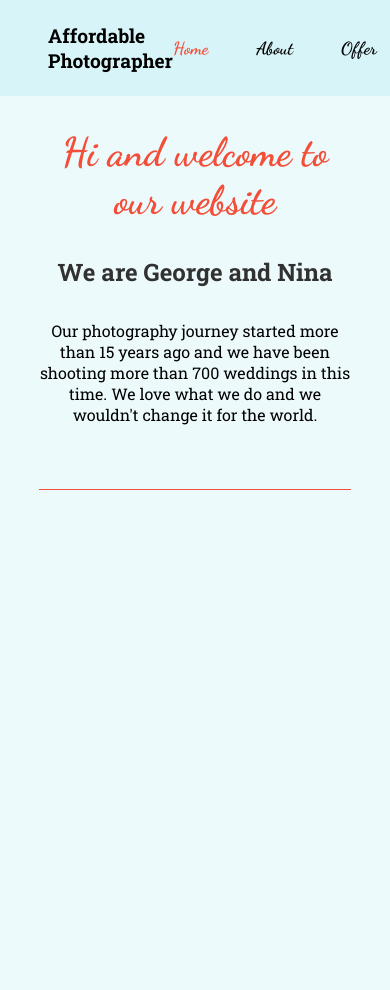
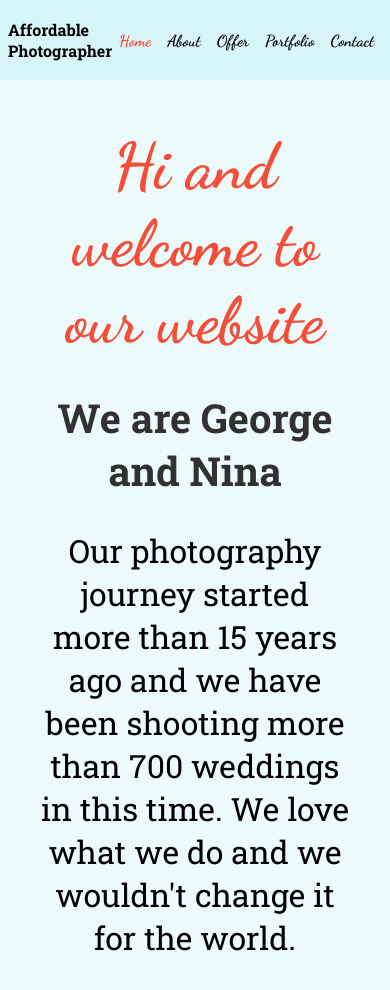
Before and after one commit to georgeciurca/affordable_photographer, a plain HTML site: page about.html in a window 390 px wide. Shown: the top 990 px of the page. Drawn offline with Linux system fonts and the light colour scheme.

Commit message:
css updates

```diff
--- a/about.css
+++ b/about.css
@@ -16,7 +16,7 @@
 header {
   display: flex;
   justify-content: space-between;
-  height: 6rem;
+  height: 5rem;
   background-color: var(--blue);
   align-items: center;
   position: fixed;
@@ -30,22 +30,24 @@ header a {
 header ul {
   list-style: none;
   display: flex;
-  font-size: 1.7rem;
+  font-size: 1.5rem;
   font-family: dancing script, sans-serif;
 }
 
 header ul li {
   margin-right: 2rem;
   padding-right: 1rem;
-  font-size: 1.8rem;
+  font-size: 1.5rem;
   font-weight: 700;
 }
 .page-logo {
-  font-size: 3rem;
-  margin-left: 3rem;
+  font-size: 1.7rem;
+  margin-left: 5rem;
   font-weight: 700;
   font-family: roboto slab, sans-serif;
 }
+
+
 
 .home-btn {
   color: var(--red);
@@ -196,7 +198,7 @@ footer {
   font-size: 1.5rem;
 }
 
-@media screen and (max-width: 1950px) {
+/* @media screen and (max-width: 1950px) {
   body {
     width: 100%;
   }
@@ -261,7 +263,7 @@ footer {
   .contact-details-footer p {
     font-size: 1rem;
   }
-}
+} */
 
 @media (max-width: 768px) {
   body {
@@ -272,13 +274,23 @@ footer {
     position: fixed;
   }
   .page-logo {
-    font-size: 1.2rem;
+    font-size: 1rem;
+    width: 70%;
+    margin:0;
+    padding-left: 0.5rem;
+    justify-content: center;
   }
   header ul li {
-    font-size: 1.1rem;
+    font-size: 1rem;
+    margin-right: 0.5rem;
+    padding-right: 0.5rem;
   }
+  .last-menu-btn {
+    padding-right: 0.5rem;
+  }
+
   #highlights-ul {
-    flex-direction: column;
+    /* flex-direction: column; */
   }
   #highlights h2 {
     font-size: 3rem;
@@ -304,62 +316,6 @@ footer {
   }
 }
 
-/* @media (max-width: 768px) {
-  body {
-    width: 100%;
-  }
-  header {
-    width: 100%;
-    position: fixed;
-  }
-  .page-logo {
-    font-size: 0.8rem;
-  }
-  header ul li {
-    font-size: 1rem;
-  }
-  #first-section h1 {
-    font-size: 3.5rem;
-  }
-  #first-section h2 {
-    font-size: 2.5rem;
-  }
-  #first-section p {
-    font-size: 1.5rem;
-  }
-
-  #second-section {
-    flex-direction: column;
-  }
-  #second-section img {
-    padding-bottom: 2rem;
-  }
-  #second-section p {
-    margin: auto;
-    font-size: 1.2rem;
-  }
-  #third-section {
-    padding-top: 0rem;
-  }
-  #third-section h3 {
-    font-size: 2.5rem;
-  }
-  #third-section p {
-    font-size: 1.2rem;
-  }
-  #highlights-ul {
-    flex-direction: column;
-  }
-  #portfolio-link a {
-    font-size: 2rem;
-  }
-  .footer-btn {
-    font-size: 1.2rem;
-  }
-  .contact-details-footer p {
-    font-size: 1.2rem;
-  }
-} */
 @media (max-width: 375px) {
   body {
     width: 100%;
@@ -395,39 +351,8 @@ footer {
   .affordable-photography p {
     font-size: 1rem;
   }
-
-  #first-section h1 {
-    font-size: 2rem;
-  }
-  #first-section h2 {
-    font-size: 1.5rem;
-  }
-  #first-section p {
-    font-size: 1rem;
-  }
-
-  #second-section {
-    flex-direction: column;
-  }
-  #second-section img {
-    padding-bottom: 2rem;
-    height: 300px;
-  }
-  #second-section p {
-    margin: auto;
-    font-size: 1rem;
-  }
-  #third-section {
-    padding-top: 0rem;
-  }
-  #third-section h3 {
-    font-size: 2rem;
-  }
-  #third-section p {
-    font-size: 1rem;
-  }
   #highlights-ul {
-    flex-direction: column;
+    /* flex-direction: column; */
   }
   #highlights h2 {
     font-size: 3rem;
--- a/contact.css
+++ b/contact.css
@@ -23,6 +23,16 @@ header {
   width: 100%;
 }
 
+header {
+  display: flex;
+  justify-content: space-between;
+  height: 5rem;
+  background-color: var(--blue);
+  align-items: center;
+  position: fixed;
+  width: 100%;
+}
+
 header a {
   text-decoration: none;
   color: black;
@@ -30,19 +40,19 @@ header a {
 header ul {
   list-style: none;
   display: flex;
-  font-size: 1.7rem;
+  font-size: 1.5rem;
   font-family: dancing script, sans-serif;
 }
 
 header ul li {
   margin-right: 2rem;
   padding-right: 1rem;
-  font-size: 1.8rem;
+  font-size: 1.5rem;
   font-weight: 700;
 }
 .page-logo {
-  font-size: 3rem;
-  margin-left: 3rem;
+  font-size: 1.7rem;
+  margin-left: 5rem;
   font-weight: 700;
   font-family: roboto slab, sans-serif;
 }
@@ -256,7 +266,7 @@ footer {
   font-size: 1.5rem;
 }
 
-@media screen and (max-width: 1950px) {
+/* @media screen and (max-width: 1950px) {
   body {
     width: 100%;
   }
@@ -305,7 +315,7 @@ footer {
   .contact-details-footer p {
     font-size: 1rem;
   }
-}
+} */
 
 @media (max-width: 768px) {
   body {
@@ -316,39 +326,40 @@ footer {
     position: fixed;
   }
   .page-logo {
-    font-size: 1.2rem;
+    font-size: 1rem;
+    width: 70%;
+    margin:0;
+    padding-left: 0.5rem;
+    justify-content: center;
   }
   header ul li {
-    font-size: 1.1rem;
+    font-size: 1rem;
+    margin-right: 0.5rem;
+    padding-right: 0.5rem;
+  }
+  .last-menu-btn {
+    padding-right: 0.5rem;
   }
 
-  .first-section h1 {
+  #highlights-ul {
+    /* flex-direction: column; */
+  }
+  #highlights h2 {
     font-size: 3rem;
+    margin: 1rem auto;
   }
-  .first-section h2 {
-    font-size: 1.7rem;
+  .highlights img {
+    height: 300px;
   }
-  .first-section p{
-    font-size: 1.2rem;
+  #highlights-ul p {
+    font-size: 1rem;
   }
-
-  form {
-    width: 100%;
+  #highlights-ul {
+    flex-direction: column;
   }
-
-  form h2 {
-    font-size: 1.5rem;
+  #portfolio-link a {
+    font-size: 2rem;
   }
-  .inline-control, .inline-control input {
-    font-size: 1.5rem;
-  }
-  #contact-details h2 {
-    font-size: 1.5rem;
-  }
-  #contact-details h2 strong {
-    font-size: 1.5rem;
-  }
-
   .footer-btn {
     font-size: 1.2rem;
   }
@@ -356,6 +367,7 @@ footer {
     font-size: 1.2rem;
   }
 }
+
 @media (max-width: 375px) {
   body {
     width: 100%;
@@ -375,46 +387,6 @@ footer {
     padding-bottom: 1rem;
     margin: auto;
   }
-
-  .first-section h1 {
-    font-size: 2.5rem;
-  }
-  .first-section h2 {
-    font-size: 1.5rem;
-  }
-  .first-section p{
-    font-size: 1rem;
-  }
-
-  form {
-    width: 100%;
-
-    font-size: 1rem;
-  }
-
-  form h2 {
-    font-size: 1.5rem;
-  }
-  .inline-control {
-    font-size: 1rem;
-  }
-  .inline-control input {
-    font-size: 1rem;
-  }
-  #contact-details h2 {
-    font-size: 1.5rem;
-  }
-  #contact-details h2 strong {
-    font-size: 1.5rem;
-  }
-
-  .btn {
-    padding: 1rem 2rem;
-    font-size: 1rem;
-  }
-
-
-
   #image-container {
     height: 50rem;
   }
@@ -425,14 +397,14 @@ footer {
     font-size: 2rem;
   }
   .affordable-photography h3 {
-    font-size: 1.5rem;
+    font-size: 2rem;
     margin-top: 1rem;
   }
   .affordable-photography p {
     font-size: 1rem;
   }
   #highlights-ul {
-    flex-direction: column;
+    /* flex-direction: column; */
   }
   #highlights h2 {
     font-size: 3rem;
@@ -445,7 +417,7 @@ footer {
     font-size: 1rem;
   }
   #portfolio-link a {
-    font-size: 1.5rem;
+    font-size: 1.7rem;
   }
   .footer-btn {
     font-size: 1rem;
--- a/index.css
+++ b/index.css
@@ -106,7 +106,7 @@ header ul li {
   font-family: var(--font-family-roboto);
   font-size: 1rem;
   padding: 0.4rem;
-  padding-bottom: 1rem;
+  padding-bottom: rem;
   text-decoration: none;
   text-shadow: 0.2px 0.2px black;
   color: var(--blue);
@@ -115,6 +115,7 @@ header ul li {
 }
 .link-image {
   margin-bottom: 1rem;
+  margin-top: 5rem;
 }
 .image-container-text a:hover {
   background-color: var(--blue);
@@ -227,7 +228,7 @@ footer {
 }
 
 .footer-btn {
-  font-size: 1rem;
+  font-size: 1.2rem;
   font-family: var(--font-family-roboto);
   text-decoration: none;
   color: var(--blue);
@@ -248,7 +249,7 @@ footer {
 .contact-details-footer p {
   margin: 1rem;
   font-family: var(--font-family-roboto);
-  font-size: 1.5rem;
+  font-size: 1rem;
 }
 
 /* @media screen and (max-width: 1950px) {
@@ -327,10 +328,20 @@ footer {
   }
   .page-logo {
     font-size: 1rem;
+    width: 70%;
+    margin:0;
+    padding-left: 0.5rem;
+    justify-content: center;
   }
   header ul li {
     font-size: 1rem;
+    margin-right: 0.5rem;
+    padding-right: 0.5rem;
   }
+  .last-menu-btn {
+    padding-right: 0.5rem;
+  }
+
   #highlights-ul {
     /* flex-direction: column; */
   }
--- a/offer.css
+++ b/offer.css
@@ -16,7 +16,7 @@
 header {
   display: flex;
   justify-content: space-between;
-  height: 6rem;
+  height: 5rem;
   background-color: var(--blue);
   align-items: center;
   position: fixed;
@@ -30,19 +30,19 @@ header a {
 header ul {
   list-style: none;
   display: flex;
-  font-size: 1.7rem;
+  font-size: 1.5rem;
   font-family: dancing script, sans-serif;
 }
 
 header ul li {
   margin-right: 2rem;
   padding-right: 1rem;
-  font-size: 1.8rem;
+  font-size: 1.5rem;
   font-weight: 700;
 }
 .page-logo {
-  font-size: 3rem;
-  margin-left: 3rem;
+  font-size: 1.7rem;
+  margin-left: 5rem;
   font-weight: 700;
   font-family: roboto slab, sans-serif;
 }
@@ -225,7 +225,7 @@ footer {
   font-size: 1.5rem;
 }
 
-@media screen and (max-width: 1950px) {
+/* @media screen and (max-width: 1950px) {
   body {
     width: 100%;
   }
@@ -303,7 +303,7 @@ footer {
   #first-section {
     width: 100%;
   }
-};
+}; */
 
 @media (max-width: 768px) {
   body {
@@ -314,33 +314,34 @@ footer {
     position: fixed;
   }
   .page-logo {
-    font-size: 1.2rem;
+    font-size: 1rem;
+    width: 70%;
+    margin:0;
+    padding-left: 0.5rem;
+    justify-content: center;
   }
   header ul li {
-    font-size: 1.1rem;
+    font-size: 1rem;
+    margin-right: 0.5rem;
+    padding-right: 0.5rem;
   }
-  #first-section {
-    width: 100vw;
-  }
-  #first-section h1 {
-    font-size: 3rem;
-  }
-  #first-section h2 {
-    font-size: 2rem;
-  }
-  #first-section p {
-    font-size: 1.2rem;
-  }
-  #packages {
-    flex-direction: column;
-  }
-  #third-section a {
-    font-size: 2rem;
-  }
-  #third-section p {
-    font-size: 1.2rem;
+  .last-menu-btn {
+    padding-right: 0.5rem;
   }
 
+  #highlights-ul {
+    /* flex-direction: column; */
+  }
+  #highlights h2 {
+    font-size: 3rem;
+    margin: 1rem auto;
+  }
+  .highlights img {
+    height: 300px;
+  }
+  #highlights-ul p {
+    font-size: 1rem;
+  }
   #highlights-ul {
     flex-direction: column;
   }
@@ -354,6 +355,7 @@ footer {
     font-size: 1.2rem;
   }
 }
+
 @media (max-width: 375px) {
   body {
     width: 100%;
@@ -373,41 +375,6 @@ footer {
     padding-bottom: 1rem;
     margin: auto;
   }
-  #first-section {
-    width: 100%;
-  }
-  #first-section h1 {
-    font-size: 2rem;
-  }
-  #first-section h2 {
-    font-size: 1.5rem;
-  }
-  #first-section p {
-    font-size: 1rem;
-  }
-  #packages {
-    flex-direction: column;
-  }
-  .packages {
-    width: 20rem;
-  }
-  .packages h2 {
-    font-size: 2.3rem;
-  }
-  .packages h3 {
-    font-size: 1.5rem;
-  }
-  .packages li {
-    font-size: 1rem;
-  }
-  #third-section a {
-    font-size: 1rem;
-    padding: 0;
-    margin: 0;
-  }
-  #third-section p {
-    font-size: 0.7rem;
-  }
   #image-container {
     height: 50rem;
   }
@@ -416,6 +383,29 @@ footer {
   }
   .image-container-text h2 {
     font-size: 2rem;
+  }
+  .affordable-photography h3 {
+    font-size: 2rem;
+    margin-top: 1rem;
+  }
+  .affordable-photography p {
+    font-size: 1rem;
+  }
+  #highlights-ul {
+    /* flex-direction: column; */
+  }
+  #highlights h2 {
+    font-size: 3rem;
+    margin: 1rem auto;
+  }
+  .highlights img {
+    height: 200px;
+  }
+  #highlights-ul p {
+    font-size: 1rem;
+  }
+  #portfolio-link a {
+    font-size: 1.7rem;
   }
   .footer-btn {
     font-size: 1rem;
--- a/portfolio.css
+++ b/portfolio.css
@@ -23,6 +23,16 @@ header {
   width: 100%;
 }
 
+header {
+  display: flex;
+  justify-content: space-between;
+  height: 5rem;
+  background-color: var(--blue);
+  align-items: center;
+  position: fixed;
+  width: 100%;
+}
+
 header a {
   text-decoration: none;
   color: black;
@@ -30,23 +40,22 @@ header a {
 header ul {
   list-style: none;
   display: flex;
-  font-size: 1.7rem;
+  font-size: 1.5rem;
   font-family: dancing script, sans-serif;
 }
 
 header ul li {
   margin-right: 2rem;
   padding-right: 1rem;
-  font-size: 1.8rem;
+  font-size: 1.5rem;
   font-weight: 700;
 }
 .page-logo {
-  font-size: 3rem;
-  margin-left: 3rem;
+  font-size: 1.7rem;
+  margin-left: 5rem;
   font-weight: 700;
   font-family: roboto slab, sans-serif;
 }
-
 .home-btn {
   color: var(--red);
 }
@@ -146,7 +155,7 @@ footer {
   font-size: 1.5rem;
 }
 
-@media screen and (max-width: 1950px) {
+/* @media screen and (max-width: 1950px) {
   body {
     width: 100%;
   }
@@ -212,7 +221,7 @@ footer {
   .contact-details-footer p {
     font-size: 1rem;
   }
-}
+} */
 
 @media (max-width: 768px) {
   body {
@@ -223,12 +232,34 @@ footer {
     position: fixed;
   }
   .page-logo {
-    font-size: 1.2rem;
+    font-size: 1rem;
+    width: 70%;
+    margin:0;
+    padding-left: 0.5rem;
+    justify-content: center;
   }
   header ul li {
-    font-size: 1.1rem;
+    font-size: 1rem;
+    margin-right: 0.5rem;
+    padding-right: 0.5rem;
+  }
+  .last-menu-btn {
+    padding-right: 0.5rem;
   }
 
+  #highlights-ul {
+    /* flex-direction: column; */
+  }
+  #highlights h2 {
+    font-size: 3rem;
+    margin: 1rem auto;
+  }
+  .highlights img {
+    height: 300px;
+  }
+  #highlights-ul p {
+    font-size: 1rem;
+  }
   #highlights-ul {
     flex-direction: column;
   }
@@ -242,6 +273,7 @@ footer {
     font-size: 1.2rem;
   }
 }
+
 @media (max-width: 375px) {
   body {
     width: 100%;
@@ -278,7 +310,7 @@ footer {
     font-size: 1rem;
   }
   #highlights-ul {
-    flex-direction: column;
+    /* flex-direction: column; */
   }
   #highlights h2 {
     font-size: 3rem;
```
Also changed, not shown: index.html (+1 -1 lines).
